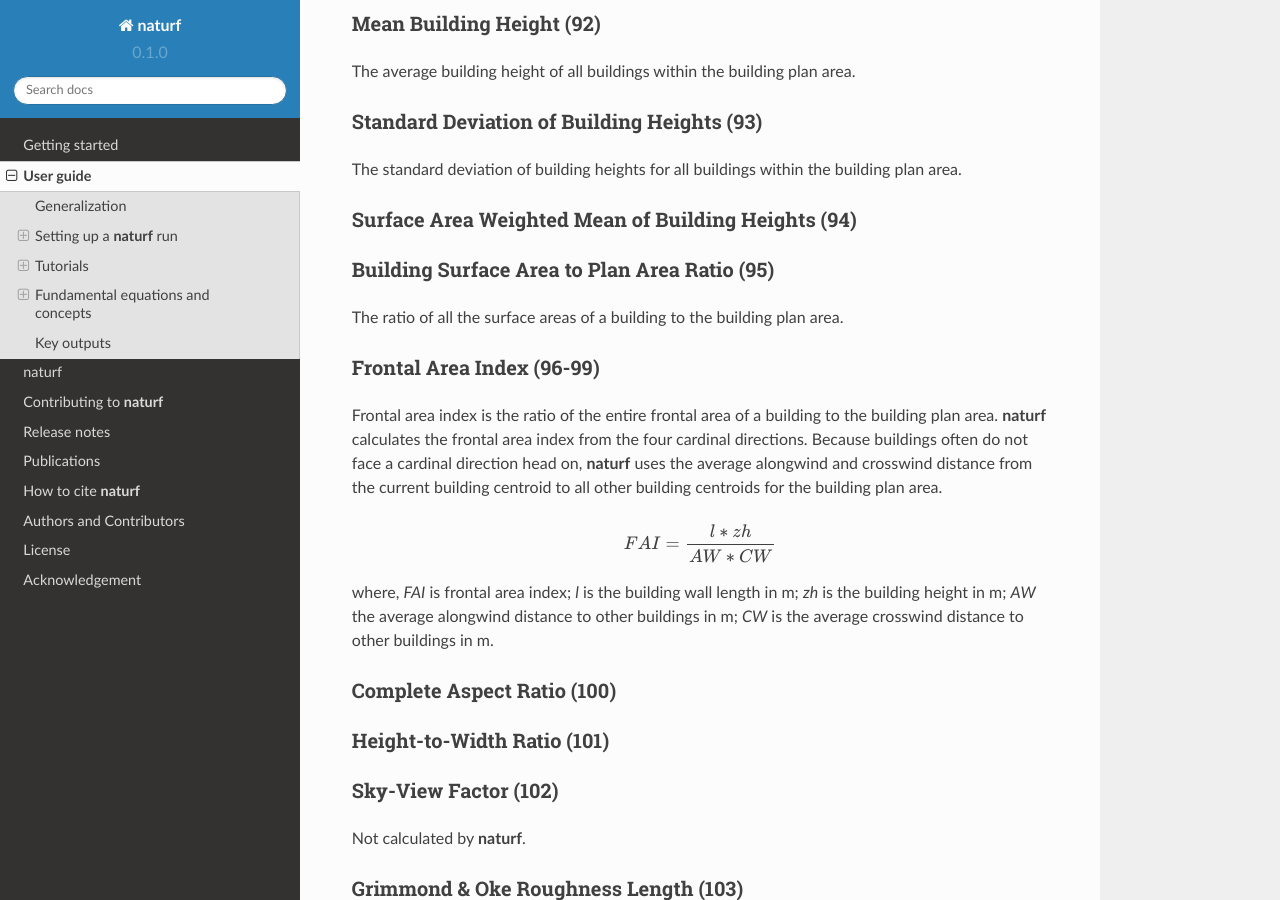
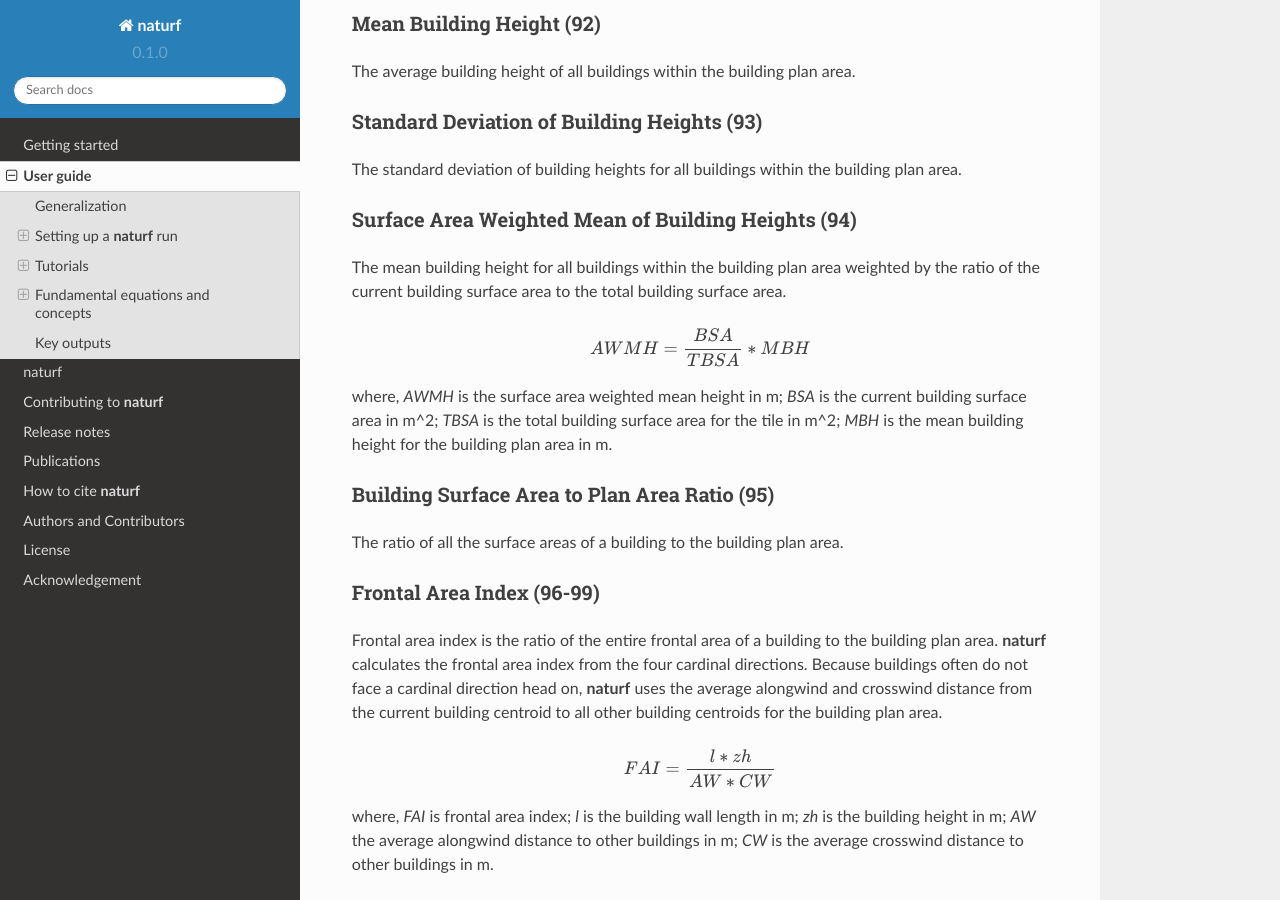
Before and after one commit to IMMM-SFA/naturf, a Sphinx documentation site: the page built from docs/source/user_guide.rst, in a window 1280 px wide and 900 px high, scrolled down 14993 px. Built offline with Sphinx 7.4.7 and the Read the Docs theme 2.0.0, drawn with Linux system fonts in a browser that asks for light colours; formulas are drawn with MathJax 3.

Commit message:
added definition for parameter 94

```diff
--- a/docs/source/user_guide.rst
+++ b/docs/source/user_guide.rst
@@ -550,7 +550,13 @@ The standard deviation of building heights for all buildings within the building
 Surface Area Weighted Mean of Building Heights (94)
 ~~~~~~~~~~~~~~~~~~~~~~~~~~~~~~~~~~~~~~~~~~~~~~~~~~~
 
+The mean building height for all buildings within the building plan area weighted by the ratio of the current building surface area to the total building surface area.
 
+.. math::
+
+  AWMH = \frac{BSA}{TBSA} * MBH
+
+where, *AWMH* is the surface area weighted mean height in m; *BSA* is the current building surface area in m^2; *TBSA* is the total building surface area for the tile in m^2; *MBH* is the mean building height for the building plan area in m.
 
 Building Surface Area to Plan Area Ratio (95)
 ~~~~~~~~~~~~~~~~~~~~~~~~~~~~~~~~~~~~~~~~~~~~~
```
